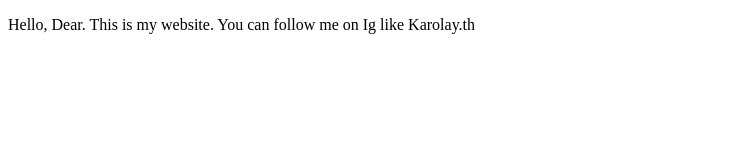
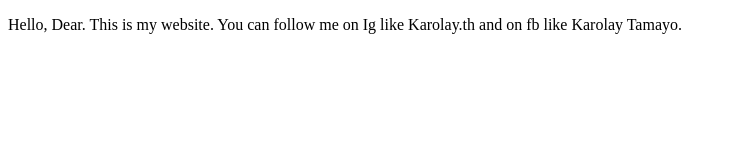
Before and after one commit to KarolayTH/projectDemoCursoPrework, a plain HTML site: page index.html in a window 1280 px wide. Shown: the whole page, without its empty margins (0-732 px from the left). Drawn offline with Linux system fonts and the light colour scheme.

Commit message:
cambios agregamos sitio de fb

```diff
--- a/index.html
+++ b/index.html
@@ -8,7 +8,7 @@
 </head>
 <body>
     <p>
-        Hello, Dear. This is my website. You can follow me on Ig like Karolay.th
+        Hello, Dear. This is my website. You can follow me on Ig like Karolay.th and on fb like Karolay Tamayo.
     </p>
 </body>
 </html>
```
